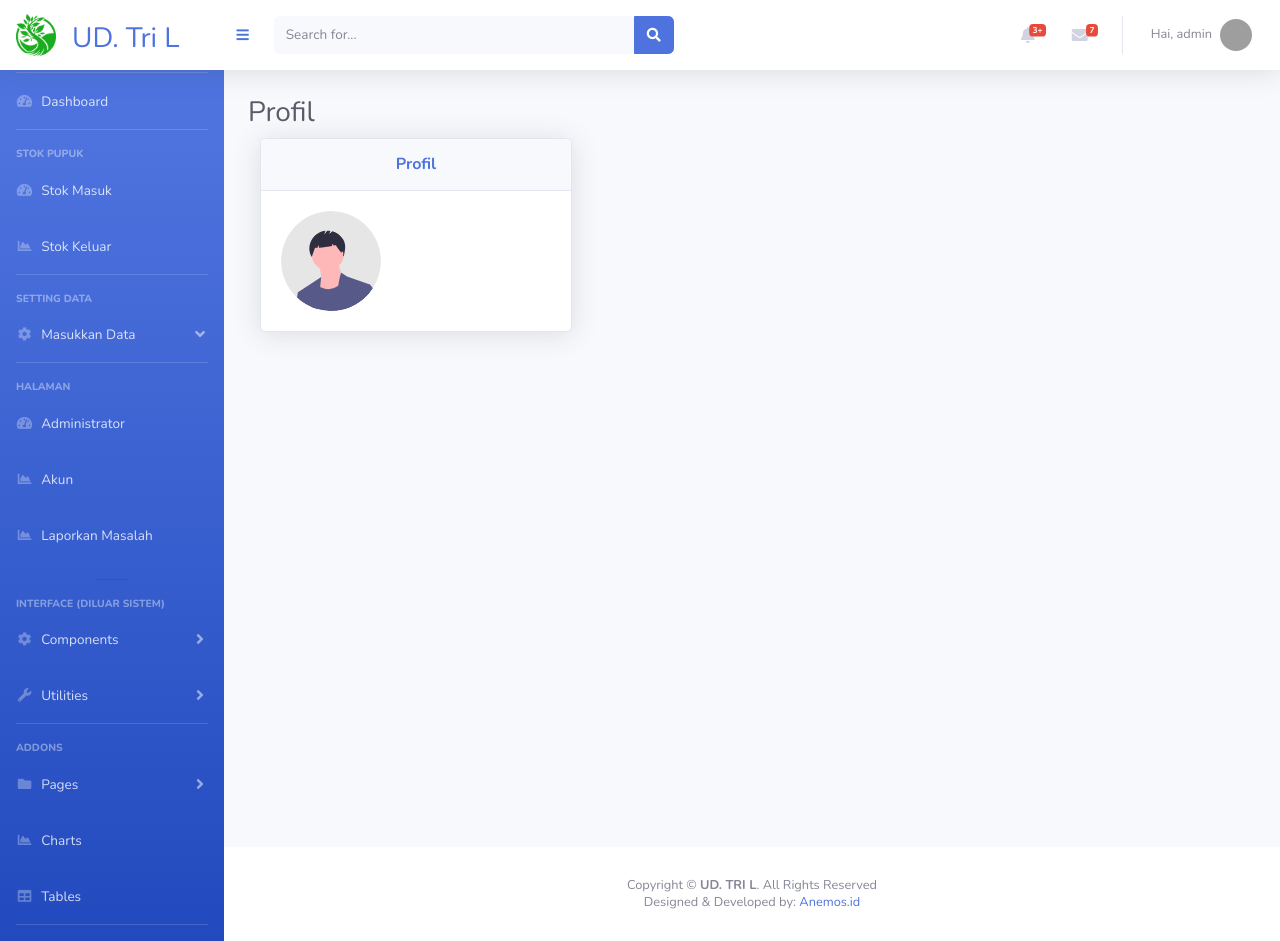
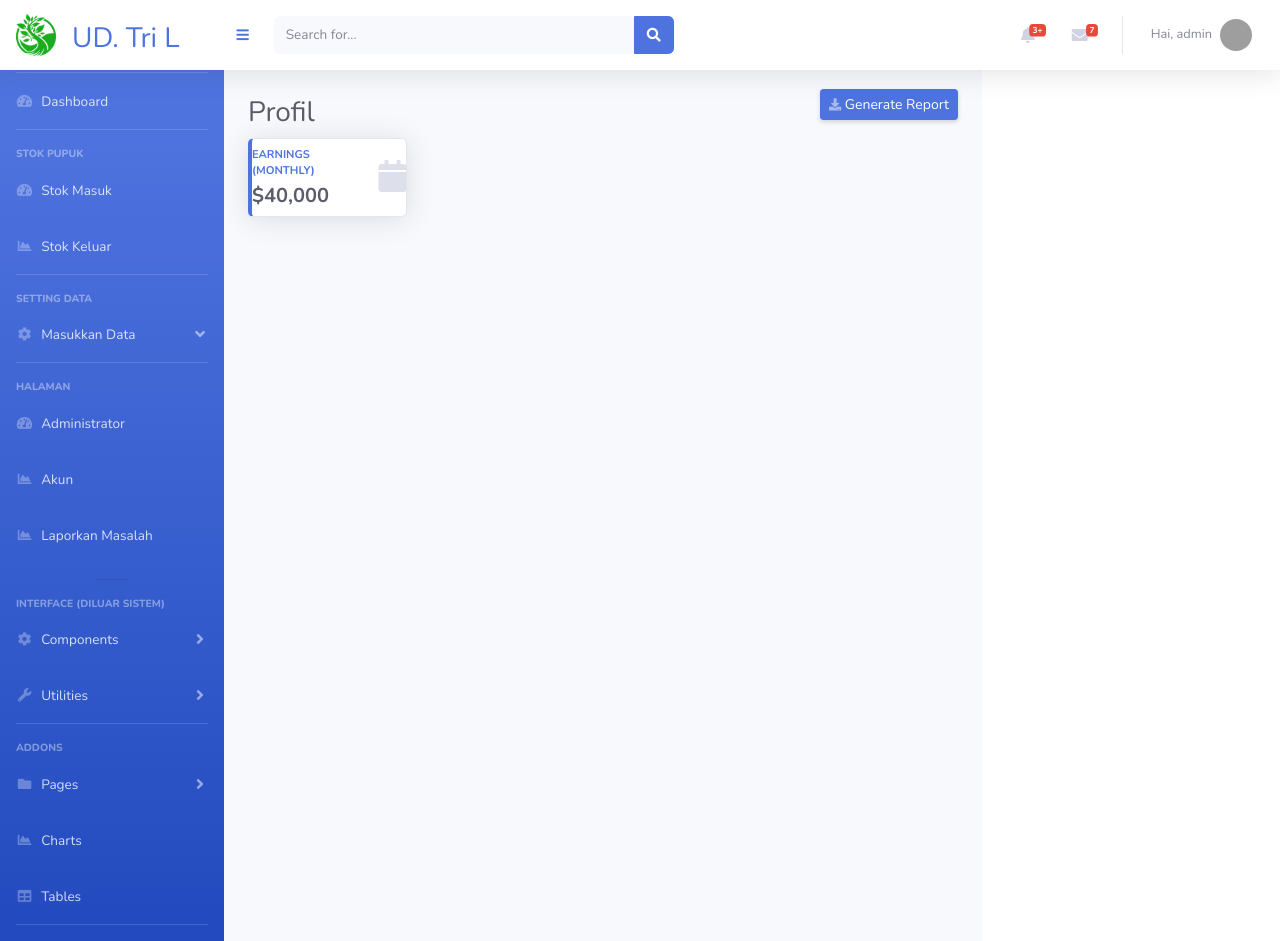
Before and after one commit to muffid/UD_tri_L, a PHP site: page /page_akun.php?m=1 in a window 1280 px wide. Run offline with PHP 8.4, Linux system fonts and the light colour scheme; a user stored in the database is signed in; data that the repository does not hold is empty; grey boxes are pictures that could not be loaded.

Commit message:
page akun

```diff
--- a/page_akun.php
+++ b/page_akun.php
@@ -20,7 +20,7 @@ if(isset($_SESSION['login'])){
     <meta name="description" content="">
     <meta name="author" content="">
 
-    <title>UD. Tri L | Profil</title>
+    <title>UD. Tri L | Input Kelompok Tani</title>
 
     <!-- Custom fonts for this template-->
     <link href="vendor/fontawesome-free/css/all.min.css" rel="stylesheet" type="text/css">
@@ -54,27 +54,40 @@ if(isset($_SESSION['login'])){
 
                 <!-- Begin Page Content -->
                 <div class="container-fluid">
-
                     <!-- Page Heading -->
                     <div class="d-sm-flex align-items-center justify-content-between mt-5">
                         <h1 class="h3 mt-5 text-gray-800">Profil</h1>
+                        <a href="#" class="d-none d-sm-inline-block btn btn-sm btn-primary shadow-sm mt-4"><i
+                                class="fas fa-download fa-sm text-white-50"></i> Generate Report</a>
+                    </div>
+                    <div class="row">
 
+                        <!-- Earnings (Monthly) Card Example -->
+                        <div class="col-xl-3 col-md-6 mb-4">
+                            <div class="card border-left-primary shadow h-100 py-2">
+                                <!-- <div class="card-body"> -->
+                                <div class="row no-gutters align-items-center">
+                                    <div class="col mr-2">
+                                        <div class="text-xs font-weight-bold text-primary text-uppercase mb-1">
+                                            Earnings (Monthly)</div>
+                                        <div class="h5 mb-0 font-weight-bold text-gray-800">$40,000</div>
                                     </div>
-                    <!-- /.container-fluid -->
-                    <!-- Project Card Example -->
-                    <div class="col-lg-4 mb-4">
-                        <div class="card shadow mb-4">
-                            <div class="card-header py-3">
-                                <center>
-                                    <h6 class="m-0 font-weight-bold text-primary">Profil</h6>
-                                </center>
-                            </div>
-                            <div class="card-body">
-                                <img width="100" class="img-profile rounded-circle" src="img/undraw_profile.svg">
+                                    <div class="col-auto">
+                                        <i class="fas fa-calendar fa-2x text-gray-300"></i>
                                     </div>
                                 </div>
                             </div>
                         </div>
+                    </div>
+
+
+
+                </div>
+
+
+            </div>
+            <!-- /.container-fluid -->
+
         </div>
         <!-- End of Main Content -->
 
```
Lines whose indentation alone changed are shown as unchanged.
